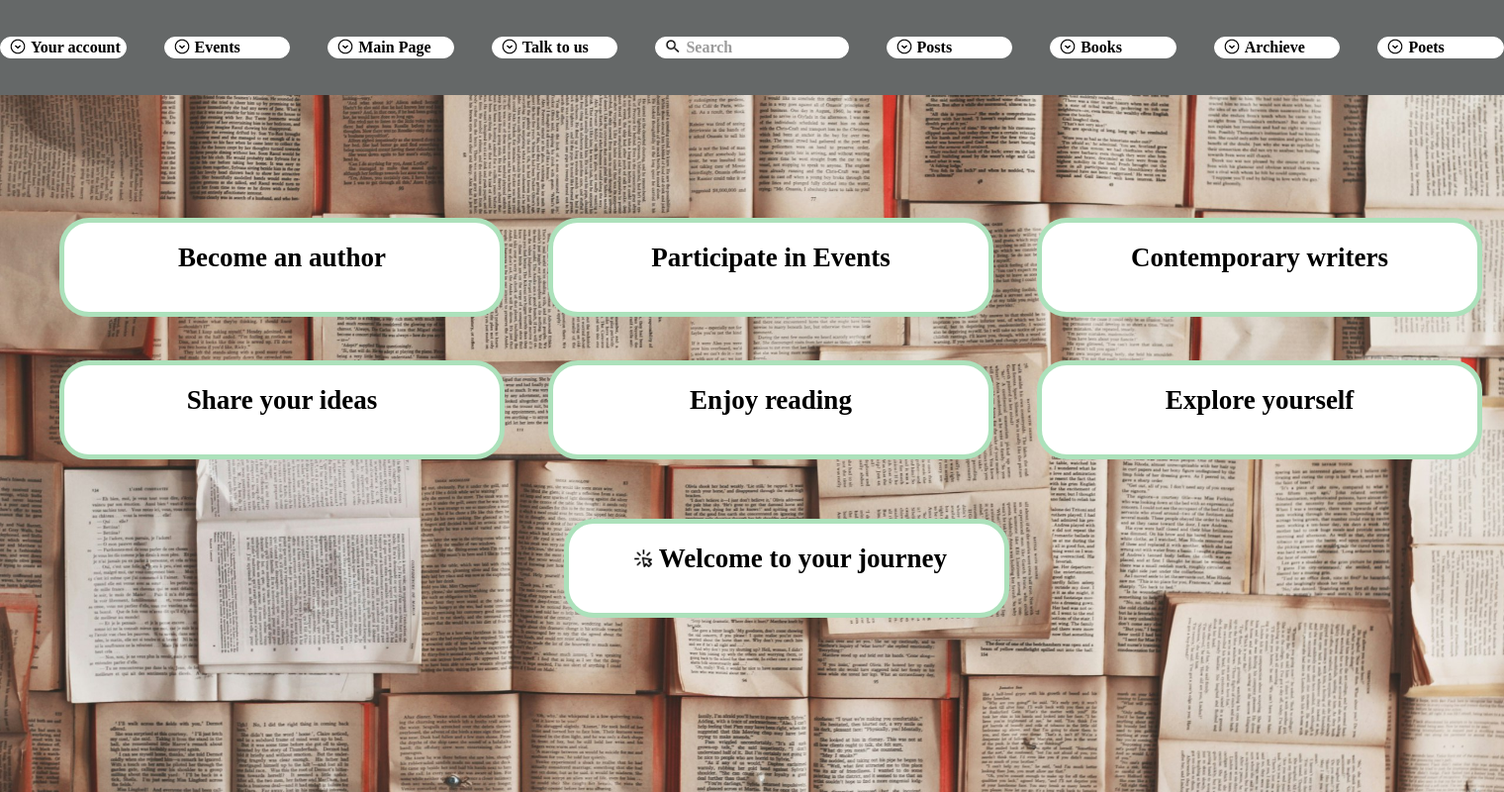
After one commit to Irodabonu/Django_web, a Django app: page /just/ in a window 1520 px wide. The commit adds this page. Shown: the whole page at 99% size. Run offline with Django 4.2, Linux system fonts and the light colour scheme; some libraries are stand-ins or nearby versions.

Commit message:
Preparing to redeployment

```diff
--- a/app1/urls.py
+++ b/app1/urls.py
@@ -10,4 +10,5 @@ urlpatterns = [
     path('books/', views.books, name='books'),
     path('archieve/', views.archieve, name='archieve'),
     path('poets/', views.poets, name='poets'),
+    path('just/', views.just, name='just'),
  ]
--- a/app1/views.py
+++ b/app1/views.py
@@ -10,13 +10,13 @@ def eventspage(request):
     return render(request, 'events_page.html', {'navbar_color': 'rgba(109, 162, 166, 1)'})
 
 def talk_to_us(request):
-    return render(request, 'talk_to_us_page.html')
+    return render(request, 'talk_to_us_page.html', {'navbar_color': 'rgba(147, 200, 144, 1)'})
 
 def posts(request):
     return render(request, 'posts_page.html', {'navbar_color': 'rgba(101, 104, 104, 1)'})
 
 def books(request):
-    return render(request, 'books_page.html', {'navbar_color': 'rgba(101, 104, 104, 1)'})
+    return render(request, 'books_page.html', {'navbar_color': 'rgba(165, 145, 100, 1)'})
 
 def archieve(request):
     return render(request, 'archieve_page.html',{'navbar_color': 'rgba(148, 139, 122, 1)'})
@@ -24,3 +24,10 @@ def archieve(request):
 
 def poets(request):
     return render(request, 'poets_page.html', {'navbar_color': 'rgba(101, 104, 104, 1)'})
+
+
+
+
+
+def just(request):
+    return render(request, 'just.html', {'navbar_color': 'rgba(101, 104, 104, 1)'})
--- a/static/css/base.css
+++ b/static/css/base.css
@@ -20,10 +20,16 @@
     height: 20px; /* Ensure this height is appropriate for your content */
    /* Center text horizontally */
     vertical-align: middle; /* Align vertically if needed */
+    font-size:16px;
+    transition: transform 0.5s ease,  font-size 0.5s ease;
 }
+ .links_next_page:hover {
+            font-size: 17px; ;
+            transform: scale(1.06);  /* Slightly enlarges the item */
+        }
+
 
 .btn {
-
     height: 18px; /* Adjusted for visibility */
     width: 18px; /* Adjusted for visibility */
     left: 0px;
@@ -38,8 +44,15 @@
     border: solid 1px white;
     border-radius: 30px;
     height:20px;
+    font-size:16px;
     text-align: center
+    transition: transform 0.7s ease,  font-size 0.7s ease;
 }
+ #search:hover {
+            font-size: 17px; ;
+            transform: scale(1.06);  /* Slightly enlarges the item */
+        }
+
 
 .no-style {
     color: inherit;
@@ -55,3 +68,50 @@
     object-fit: cover; /* Ensures the image covers the entire area */
     z-index: -1; /* Ensures the image stays behind the navbar */
 }
+
+
+#quotes {
+    margin-left: 30px;
+    display: grid;
+    grid-template-columns: repeat(3, 1fr);
+    gap: 24px;
+    margin-top:190px;
+}
+
+.quotes_inside{
+    text-align:center;
+    font-size: 27px;
+    font-family:Kalam;
+    background-color: white;
+    width: 400px;
+    border: solid 5px rgba(172, 225, 187, 1);
+    border-radius: 30px;
+    height: 50px;
+    margin:10px;
+    padding: 20px;
+    transition: transform 0.5s, font-size 0.5s ease;
+}
+ .quotes_inside:hover {
+            font-size: 30px; ;
+            transform: scale(1.12);  /* Slightly enlarges the item */
+        }
+
+.last_quote{
+    text-align:center;
+    font-size: 27px;
+    font-family:Kalam;
+    background-color: white;
+    width: 400px;
+    border: solid 5px rgba(172, 225, 187, 1);
+    border-radius: 30px;
+    height: 50px;
+    margin:10px;
+    padding: 20px;
+    margin-top:50px;
+    margin-left: 550px;
+    transition: transform 0.5s, font-size 0.5s ease;
+}
+ .last_quote:hover {
+            font-size: 30px; ;
+            transform: scale(1.12);  /* Slightly enlarges the item */
+        }
--- a/static/css/books.css
+++ b/static/css/books.css
@@ -1,5 +1,5 @@
 #event_div{
-    background-color: rgba(60, 59, 59, 1);
+    background-color: rgba(100, 87, 63, 1);
     position: absolute;
     top: 0;
     left: 0;
--- a/static/css/talktouss.css
+++ b/static/css/talktouss.css
@@ -1,5 +1,5 @@
 #event_div{
-    background-color: rgba(108, 163, 128, 1);
+    background-color: rgba(22, 42, 30, 1);
     position: absolute;
     top: 0;
     left: 0;
--- a/templates/books_page.html
+++ b/templates/books_page.html
@@ -2,7 +2,7 @@
 {% load static %}
 
 {% block title %}
-    <title> Posts </title>
+    <title> Books </title>
     <link rel="stylesheet" href="{% static 'css/books.css' %}">
 {% endblock%}
 
--- /dev/null
+++ b/templates/just.html
@@ -0,0 +1,142 @@
+{% extends "base.html" %}
+{% load static %}
+{% block title %}
+    <title> Main Page</title>
+    <style>
+        body {
+            font-family: Arial, sans-serif;
+            margin: 0;
+            padding: 0;
+        }
+
+        .content {
+            padding: 20px;
+        }
+    </style>
+{% endblock%}
+{% block body %}
+    <div class="content">
+    <img src="{% static 'images/main_backg.jpg' %}" alt="background_main" class="background_main">
+    <div id="quotes">
+        <div class="quotes_inside">
+            <strong>Become an author </strong>
+        </div>
+        <div class="quotes_inside">
+            <strong>Participate in Events </strong>
+        </div>        <div class="quotes_inside">
+            <strong>Contemporary writers  </strong>
+        </div>        <div class="quotes_inside">
+            <strong>Share your ideas </strong>
+        </div>        <div class="quotes_inside">
+            <strong>Enjoy reading</strong>
+        </div>        <div class="quotes_inside">
+            <strong>Explore yourself</strong>
+        </div>
+    </div>
+        <div class="last_quote">
+             <img src="{% static 'images/click_quote.png' %}" alt="Image" class="btn">
+            <strong>Welcome to your journey</strong>
+        </div>
+        </div>
+    </div>
+{% endblock %}
+    <script>
+        let isScrolling = false;
+
+        window.addEventListener('scroll', function() {
+            if (!isScrolling) {
+                isScrolling = true;
+
+                setTimeout(() => {
+                    const currentScroll = window.scrollY;
+                    const maxScroll = document.body.scrollHeight - window.innerHeight;
+
+                    // Check if we're near the bottom
+                    if (currentScroll >= maxScroll - 50) {
+                        // Scroll to the bottom smoothly
+                        window.scrollTo({
+                            top: document.body.scrollHeight,
+                            behavior: 'smooth'
+                        });
+                    }
+
+                    isScrolling = false;
+                }, 100); // Adjust the debounce time as needed
+            }
+        });
+    </script>
+</body>
+</html>
+
+
+
+
+<!--<!DOCTYPE html>-->
+<!--<html lang="en">  This is  slide show-->
+<!--<head>-->
+<!--    <meta charset="UTF-8">-->
+<!--    <meta name="viewport" content="width=device-width, initial-scale=1.0">-->
+<!--    <title>Sliding Divs with Static Navbar</title>-->
+<!--    <style>-->
+<!--        body {-->
+<!--            margin: 0;-->
+<!--            font-family: Arial, sans-serif;-->
+<!--            overflow: hidden;-->
+<!--        }-->
+<!--        .navbar {-->
+<!--            background-color: #2c3e50;-->
+<!--            color: white;-->
+<!--            padding: 15px;-->
+<!--            text-align: center;-->
+<!--            position: fixed;-->
+<!--            width: 100%;-->
+<!--            top: 0;-->
+<!--            z-index: 1000;-->
+<!--        }-->
+<!--        .container {-->
+<!--            position: relative;-->
+<!--            width: 100%;-->
+<!--            height: calc(100vh - 60px); /* Adjust for navbar height */-->
+<!--            overflow: hidden;-->
+<!--            margin-top: 60px; /* Space for fixed navbar */-->
+<!--        }-->
+<!--        .slide {-->
+<!--            position: absolute;-->
+<!--            width: 100%;-->
+<!--            height: 100%;-->
+<!--            transition: transform 0.5s ease-in-out;-->
+<!--            display: flex;-->
+<!--            justify-content: center;-->
+<!--            align-items: center;-->
+<!--            font-size: 2rem;-->
+<!--            color: white;-->
+<!--        }-->
+<!--        .slide1 { background-color: #3498db; }-->
+<!--        .slide2 { background-color: #e74c3c; }-->
+<!--        .slide3 { background-color: #2ecc71; }-->
+<!--    </style>-->
+<!--</head>-->
+<!--<body>-->
+<!--    <div class="navbar">My Static Navbar</div>-->
+
+<!--    <div class="container">-->
+<!--        <div class="slide slide1">Slide 1</div>-->
+<!--        <div class="slide slide2" style="transform: translateX(100%);">Slide 2</div>-->
+<!--        <div class="slide slide3" style="transform: translateX(100%);">Slide 3</div>-->
+<!--    </div>-->
+
+<!--    <script>-->
+<!--        let currentIndex = 0;-->
+<!--        const slides = document.querySelectorAll('.slide');-->
+<!--        const totalSlides = slides.length;-->
+
+<!--        function showNextSlide() {-->
+<!--            slides[currentIndex].style.transform = 'translateX(-100%)'; // Hide current slide-->
+<!--            currentIndex = (currentIndex + 1) % totalSlides; // Move to next index-->
+<!--            slides[currentIndex].style.transform = 'translateX(0)'; // Show next slide-->
+<!--        }-->
+
+<!--        setInterval(showNextSlide, 3000); // Change slide every 3 seconds-->
+<!--    </script>-->
+<!--</body>-->
+<!--</html>-->
```
Also changed, not shown: static/css/just.css (added, +28 -0 lines), static/js/just.js (added, +22 -0 lines), templates/mainpage.html (+20 -0 lines), static/images/click_quote.png (added).
